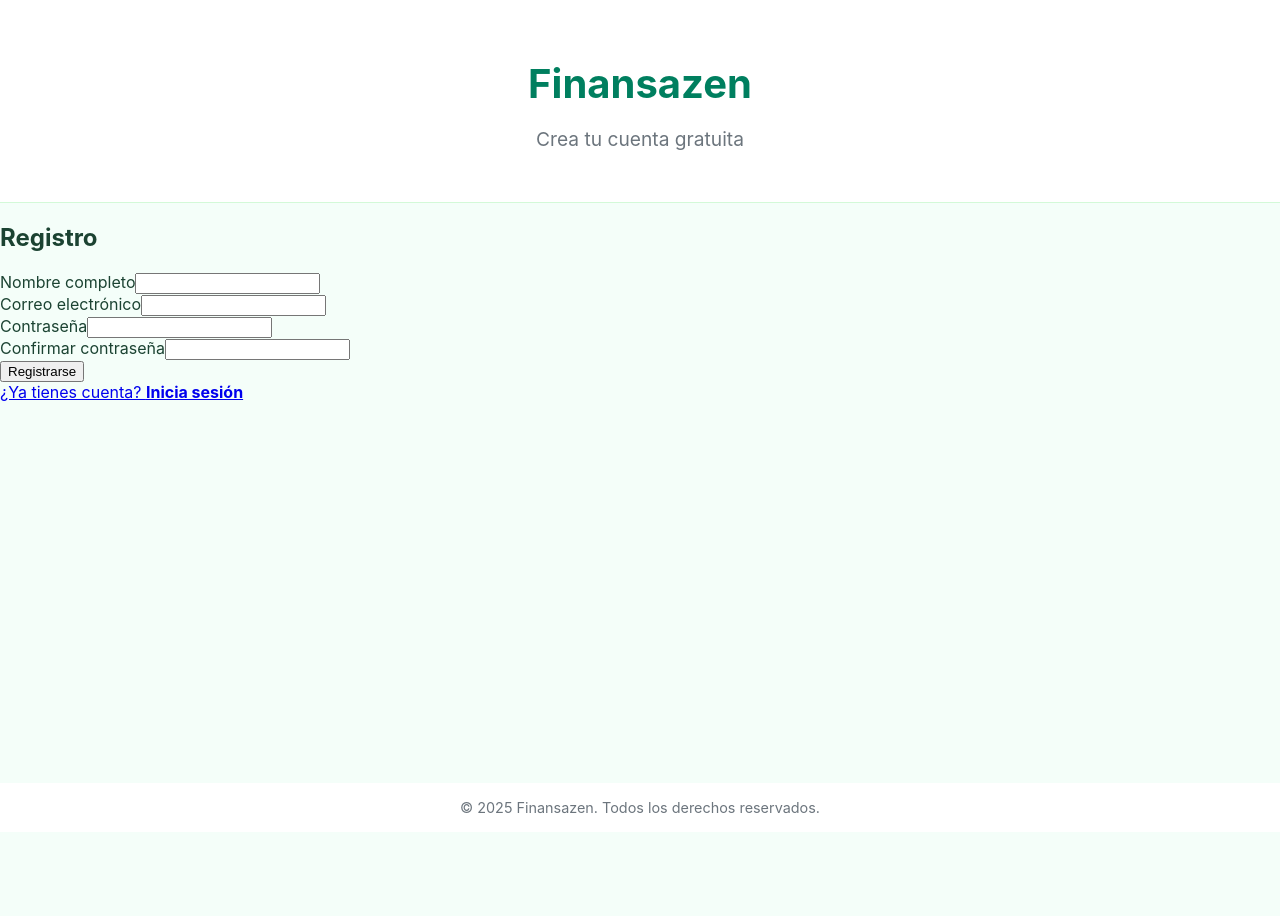
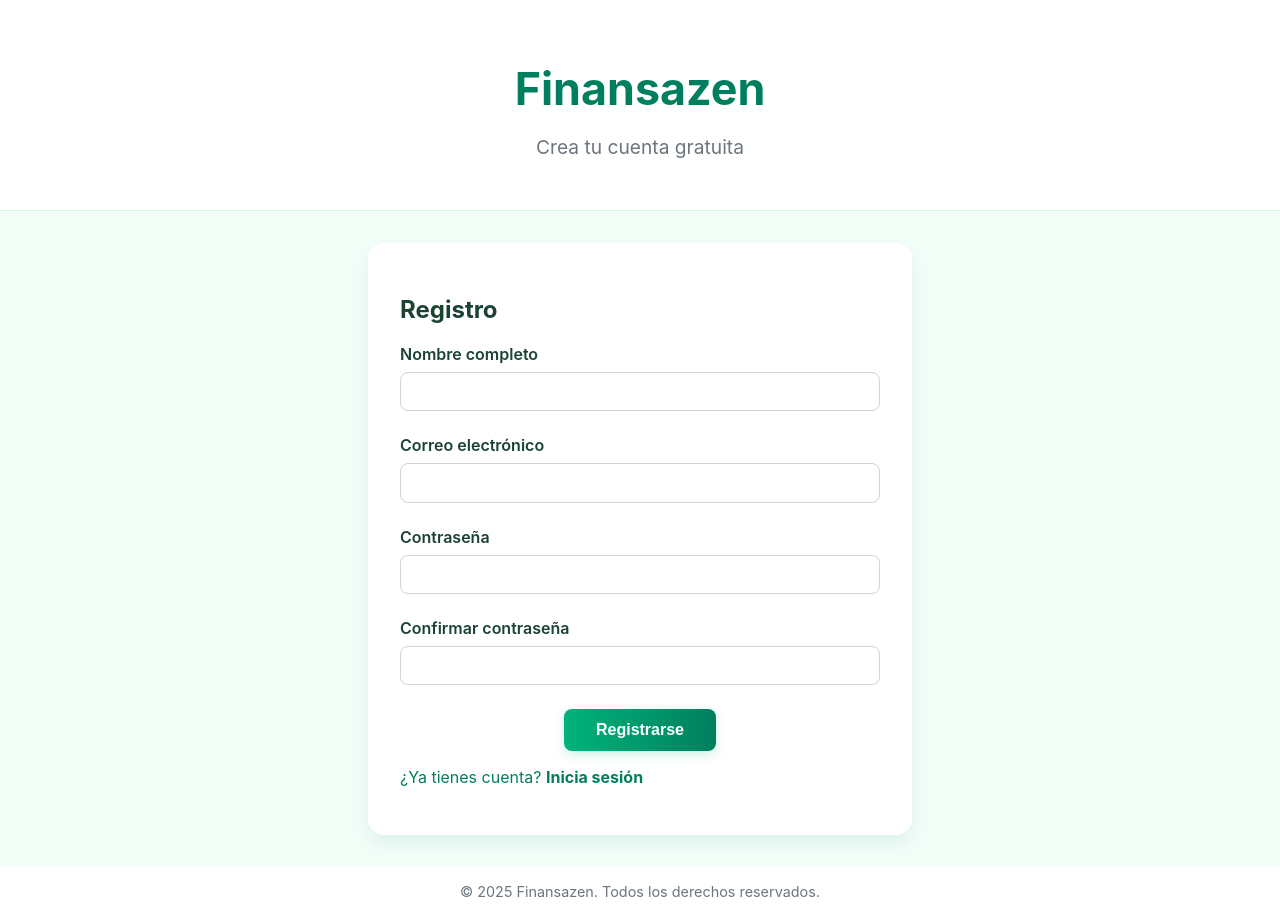
Before and after one commit to CarlosVbot/Finasanzen, a Vue app in the folder finansazen/: page /registro in a window 1280 px wide. Before the commit the page ends 832 px from the top, so only its background shows below. Built offline with nearby package versions, Linux system fonts and the light colour scheme.

Commit message:
Cambio de dominio

```diff
--- a/finansazen/src/views/RegistroView.vue
+++ b/finansazen/src/views/RegistroView.vue
@@ -1,50 +1,50 @@
 <template>
-  <div>
-    <header class="bg-white border-bottom py-4 mb-4">
-      <div class="container text-center">
-        <h1 class="fw-bold text-success mb-2" style="font-size: 2.5rem;">Finansazen</h1>
-        <p class="text-muted fs-5 mb-0">Crea tu cuenta gratuita</p>
-      </div>
+  <div class="page-wrapper fade-in">
+    <header class="dashboard-header">
+      <h1>Finansazen</h1>
+      <p>Crea tu cuenta gratuita</p>
     </header>
 
-    <main class="container d-flex justify-content-center align-items-center" style="min-height: 70vh;">
-      <div class="card shadow-sm p-4" style="max-width: 500px; width: 100%;">
-        <h2 class="mb-4 text-center fw-semibold">Registro</h2>
+    <main class="container d-flex justify-content-center align-items-center">
+      <div class="registro-form-card">
+        <h2 class="text-center mb-4">Registro</h2>
         <form @submit.prevent="registrarse">
-          <div class="mb-3">
+          <div class="form-group">
             <label for="nombre" class="form-label">Nombre completo</label>
             <input type="text" id="nombre" v-model="nombre" class="form-control" required />
           </div>
 
-          <div class="mb-3">
+          <div class="form-group">
             <label for="email" class="form-label">Correo electrónico</label>
             <input type="email" id="email" v-model="email" class="form-control" required />
           </div>
 
-          <div class="mb-3">
+          <div class="form-group">
             <label for="password" class="form-label">Contraseña</label>
             <input type="password" id="password" v-model="password" class="form-control" required />
           </div>
 
-          <div class="mb-3">
+          <div class="form-group">
             <label for="confirmacion" class="form-label">Confirmar contraseña</label>
             <input type="password" id="confirmacion" v-model="confirmacion" class="form-control" required />
           </div>
 
-          <div class="d-grid mb-3">
-            <button type="submit" class="btn btn-primary" :disabled="cargando">
+          <div class="form-submit">
+            <button type="submit" class="btn-submit" :disabled="cargando">
               {{ cargando ? 'Registrando...' : 'Registrarse' }}
             </button>
           </div>
 
-          <div class="text-center">
-            <RouterLink to="/login" class="text-decoration-none">¿Ya tienes cuenta? <strong>Inicia sesión</strong></RouterLink>
-          </div>
+          <p class="text-center mt-3">
+            <RouterLink to="/login" class="text-link">
+              ¿Ya tienes cuenta? <strong>Inicia sesión</strong>
+            </RouterLink>
+          </p>
         </form>
       </div>
     </main>
 
-    <footer class="bg-white mt-auto py-3 text-center text-muted">
+    <footer class="dashboard-footer">
       © 2025 Finansazen. Todos los derechos reservados.
     </footer>
   </div>
@@ -75,7 +75,7 @@ const registrarse = async () => {
     const res = await fetch(`${API_URL}/api/auth/register`, {
       method: 'POST',
       headers: {'Content-Type': 'application/json'},
-      body: JSON.stringify({nombre: nombre.value, email: email.value, password: password.value})
+      body: JSON.stringify({username: nombre.value, email: email.value, password: password.value})
     })
 
     const data = await res.json()
@@ -95,3 +95,73 @@ const registrarse = async () => {
   }
 }
 </script>
+<style scoped>
+.container {
+  min-height: 70vh;
+  padding: 2rem 1rem;
+  display: flex;
+  align-items: center;
+  justify-content: center;
+}
+
+.registro-form-card {
+  max-width: 480px;
+  width: 100%;
+  background: #fff;
+  border-radius: 1rem;
+  padding: 2rem;
+  box-shadow: 0 8px 20px rgba(0, 127, 95, 0.1);
+}
+
+.form-group {
+  margin-bottom: 1.5rem;
+  display: flex;
+  flex-direction: column;
+}
+
+.form-label {
+  font-weight: 600;
+  margin-bottom: 0.5rem;
+  color: #1b4332;
+}
+
+.form-control {
+  border-radius: 0.5rem;
+  border: 1px solid #ced4da;
+  padding: 0.6rem 0.75rem;
+  font-size: 1rem;
+}
+
+.form-submit {
+  display: flex;
+  justify-content: center;
+  margin-top: 1rem;
+}
+
+.btn-submit {
+  background: linear-gradient(to right, #00b37a, #007f5f);
+  color: white;
+  padding: 0.75rem 2rem;
+  border: none;
+  border-radius: 0.5rem;
+  font-size: 1rem;
+  font-weight: 600;
+  cursor: pointer;
+  box-shadow: 0 4px 12px rgba(0, 179, 122, 0.2);
+  transition: all 0.3s ease;
+}
+
+.btn-submit:hover {
+  transform: translateY(-2px);
+  box-shadow: 0 6px 16px rgba(0, 179, 122, 0.3);
+}
+
+.text-link {
+  color: #007f5f;
+  text-decoration: none;
+}
+
+.text-link:hover {
+  text-decoration: underline;
+}
+</style>
```
